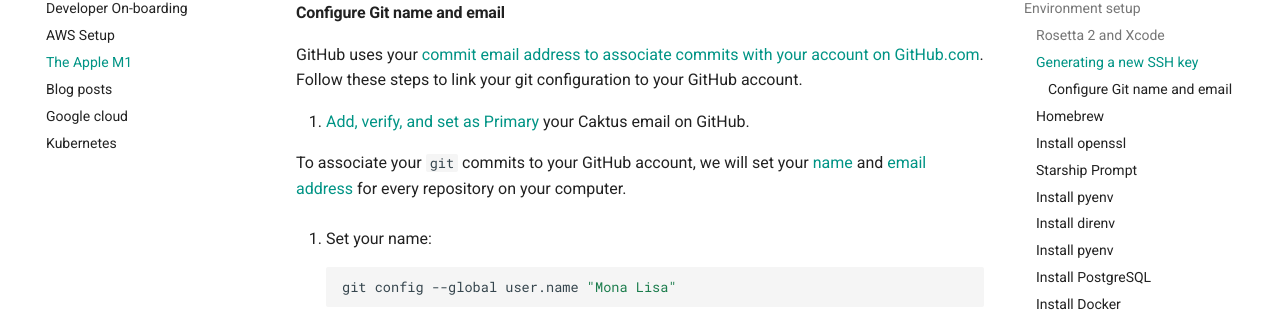
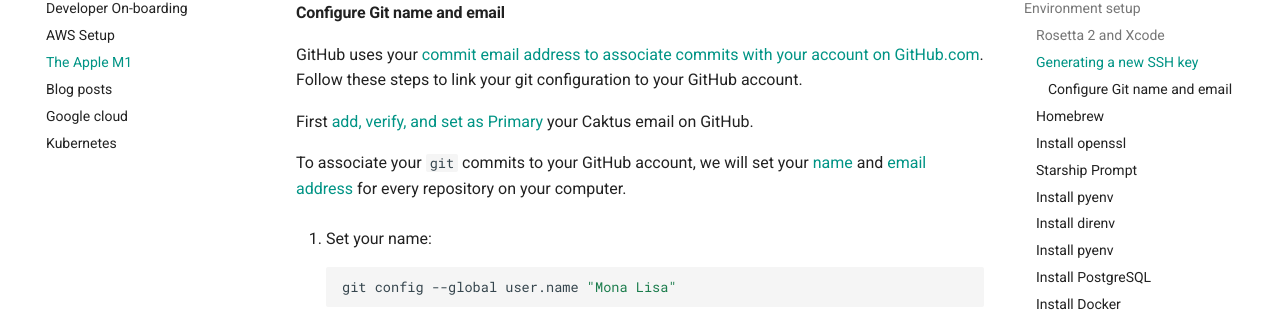
Before and after one commit to caktus/guidebook, an MkDocs documentation site: the page built from docs/developer-onboarding/M1.md, in a window 1280 px wide and 900 px high, scrolled down 930 px. Shown: the part 148-460 px from the top of the window. Built offline with MkDocs 1.6.1 and Material for MkDocs 9.7.7, drawn with Linux system fonts in a browser that asks for light colours; comment, search, counter and statistics services are not loaded.

Commit message:
fix numbered list

````diff
--- a/docs/developer-onboarding/M1.md
+++ b/docs/developer-onboarding/M1.md
@@ -43,11 +43,11 @@
 
 GitHub uses your [commit email address to associate commits with your account on GitHub.com](https://docs.github.com/en/account-and-profile/setting-up-and-managing-your-github-user-account/managing-email-preferences/setting-your-commit-email-address). Follow these steps to link your git configuration to your GitHub account.
 
-1. [Add, verify, and set as Primary](https://github.com/settings/emails) your Caktus email on GitHub.
+First [add, verify, and set as Primary](https://github.com/settings/emails) your Caktus email on GitHub.
 
 To associate your `git` commits to your GitHub account, we will set your [name](https://docs.github.com/en/get-started/getting-started-with-git/setting-your-username-in-git#setting-your-git-username-for-every-repository-on-your-computer) and [email address](https://docs.github.com/en/account-and-profile/setting-up-and-managing-your-github-user-account/managing-email-preferences/setting-your-commit-email-address#setting-your-commit-email-address-in-git) for every repository on your computer.
 
-2. Set your name:
+1. Set your name:
 
     ```shell
     git config --global user.name "Mona Lisa"
````
